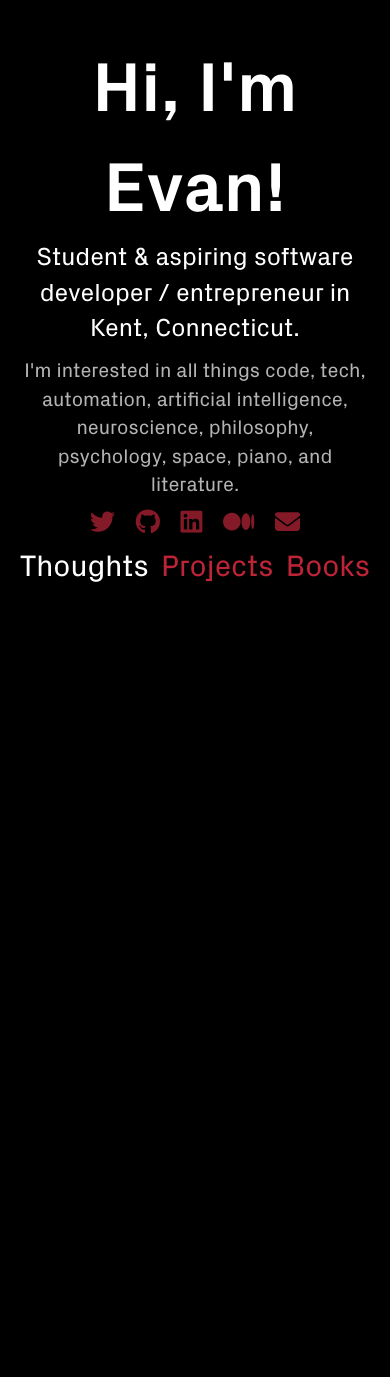
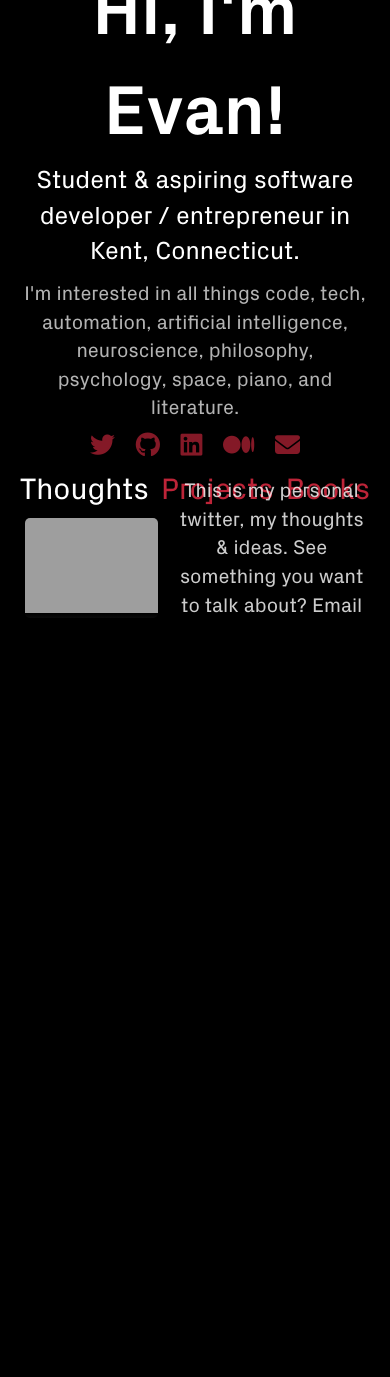
Before and after one commit to evankirkiles/website, a Flask app: page / in a window 390 px wide. Before the commit the page ends 582 px from the top, so only its background shows below. Run offline with Flask 2, Linux system fonts and the light colour scheme; data that the repository does not hold is empty; parts of the project's set-up code (start-up, migrations or seed data) failed here and were passed over; some libraries are stand-ins or nearby versions; grey boxes are pictures that could not be loaded.

Commit message:
Added thoughts introduction, improved mobile layout.

```diff
--- a/app/static/styles/base.css
+++ b/app/static/styles/base.css
@@ -16,6 +16,7 @@ body {
     color: #FFF;
     font-family: 'Regular';
     height: 90%;
+    overflow: auto;
 }
 .bold {
     font-family: 'Bold';
@@ -36,13 +37,13 @@ i {
     margin: auto;
     font-size: 25px;
     max-width: 500px;
-    margin-bottom: 20px;
 }
 #title {
     display: flex;
-    flex-direction: row;
-    justify-content: space-between;
+    flex-direction: column;
+    justify-content: flex-end;
     margin: auto;
+    height: 75%;
 }
 #moreinfo {
     margin-top: 10px;
@@ -72,7 +73,10 @@ i {
     padding: 20px;
     text-align: center;
 }
-#bodycont {
+#bodycontainer {
+    height: 100%;
+}
+#bodycont2 {
     height: 100%;
 }
 #socialmedias {
@@ -92,6 +96,7 @@ i {
     width: 100%;
     height: 35px;
     margin: auto;
+    margin-bottom: 10px;
 }
 #sections > h2 > a {
     margin-right: 20px;
--- a/app/static/styles/main.css
+++ b/app/static/styles/main.css
@@ -5,6 +5,29 @@
 ::-webkit-scrollbar {
     width: 0px;  /* Remove scrollbar space */
     background: transparent;  /* Optional: just make scrollbar invisible */
+}
+
+#thought-description {
+    display: flex;
+    flex-direction: row;
+    align-items: center;
+    justify-content: center;
+    width: 100%;
+    height: 100px;
+}
+
+#thought-desc-text {
+    padding: 15px;
+    padding-right: 0px;
+    opacity: 0.8;
+    font-size: 20px;
+}
+
+#drawinghands {
+    height: 100px;
+    margin-top: 10px;
+    border-radius: 5px;
+    margin-left: 5px;
 }
 
 #thought-wrap {
--- a/app/templates/layouts/base.html
+++ b/app/templates/layouts/base.html
@@ -17,7 +17,6 @@
     <div id="content">
         <div class="row" id="bodycontainer">
             <div id="title" class="col-lg-5">
-                <!-- <img src="https://static.etoffe.com/inter/141855/panneau-drawing-hands-mc-escher.jpg" class="titleimg"> -->
                 <div id="intro">
                     <span id="name" class="bold">Hi, I'm Evan!</span>
                     <div id="splurg">Student & aspiring software developer / entrepreneur in Kent, Connecticut.</div>
@@ -34,10 +33,10 @@
                         <h2><a href="/projects" id="projects">Projects</a></h2>
                         <h2><a href="/books" id="books">Books</a></h2>
                     </div>
+                    {% block content_description %}{% endblock %}
                 </div>
-                <!-- <img src="https://img.over-blog-kiwi.com/0/72/46/81/20150612/ob_a11dfe_pan-de-mur-jpg" class="titleimg"> -->
             </div>
-            <div id="bodycont" class="col-lg-7">
+            <div id="bodycont2" class="col-lg-7">
                 {% block content %}{% endblock %}
             </div>
         </div>
--- a/app/templates/main/index.html
+++ b/app/templates/main/index.html
@@ -4,6 +4,12 @@
     <script src="{{ url_for('static', filename='scripts/jquery.js') }}"></script>
     <script src="{{ url_for('static', filename='scripts/index.js') }}"></script>
     <link rel="stylesheet" href="{{ url_for('static', filename='styles/main.css') }}">
+{% endblock %}
+{% block content_description %}
+<div id="thought-description">
+    <img src="https://static.etoffe.com/inter/141855/panneau-drawing-hands-mc-escher.jpg" id="drawinghands">
+    <div id="thought-desc-text">This is my personal twitter, my thoughts & ideas. See something you want to talk about? Email me!</div>
+</div>
 {% endblock %}
 {% block content %}
     <div id="thought-gradient-top"></div>
```
